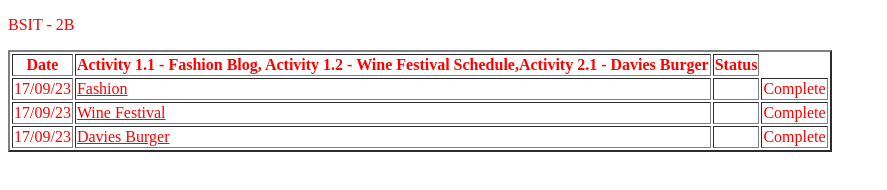
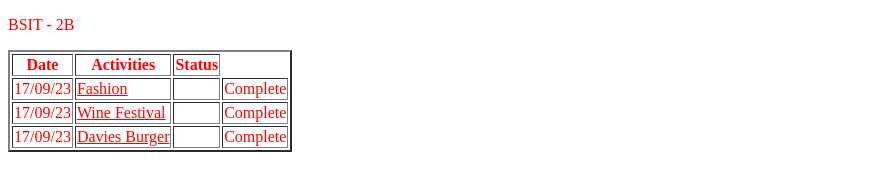
Before and after one commit to ilabonete/ilabonete.github.io, a plain HTML site: page index.html in a window 1280 px wide. Shown: the whole page, without its empty margins (0-887 px from the left). Drawn offline with Linux system fonts and the light colour scheme.

Commit message:
update index.html

```diff
--- a/index.html
+++ b/index.html
@@ -11,7 +11,7 @@
     <table border="2">
 		<tr>
 			<th>Date</th>
-			<th>Activity 1.1 - Fashion Blog, Activity 1.2 - Wine Festival Schedule,Activity 2.1 - Davies Burger</th>
+			<th>Activities</th>
 			<th>Status</th>
 		</tr>
 		<tr>
```
